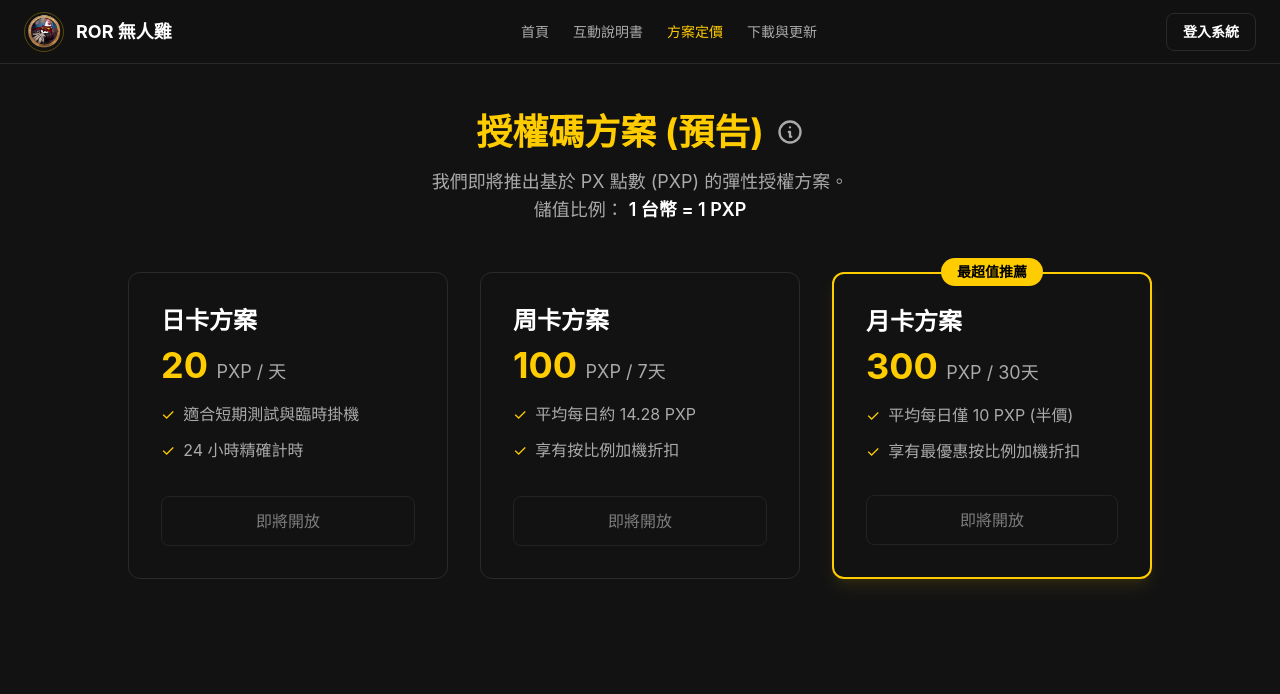
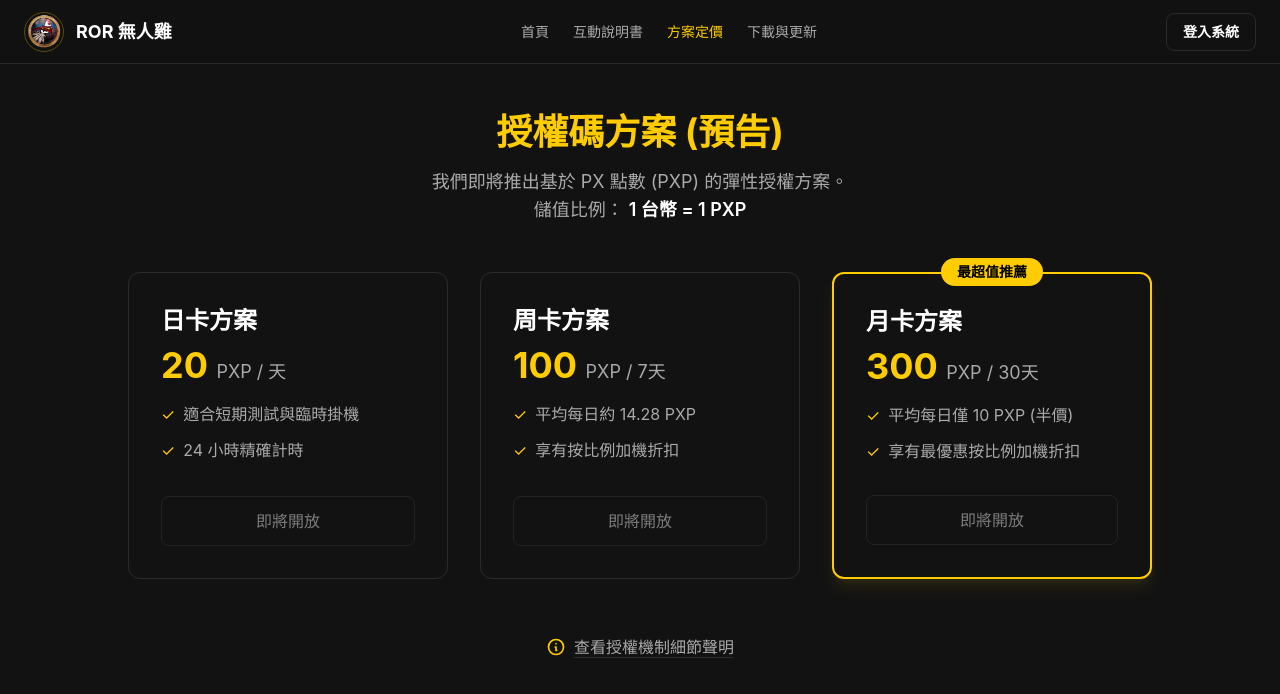
Before and after one commit to w8s3suimin/ROR_PX, a Vue app: page /pricing in a window 1280 px wide. Shown: the top 694 px of the page. Built offline with nearby package versions, Linux system fonts and the light colour scheme.

Commit message:
Move info modal trigger to a button below pricing cards

```diff
--- a/src/views/Pricing.vue
+++ b/src/views/Pricing.vue
@@ -1,13 +1,8 @@
 <template>
-  <div class="min-h-[calc(100vh-4rem)] p-4 max-w-7xl mx-auto py-12 relative">
-    <div class="text-center mb-12 flex flex-col items-center">
-      <h1 class="text-4xl font-bold text-ror-accent mb-4 flex items-center justify-center">
+  <div class="min-h-[calc(100vh-4rem)] p-4 max-w-7xl mx-auto py-12 relative flex flex-col items-center">
+    <div class="text-center mb-12">
+      <h1 class="text-4xl font-bold text-ror-accent mb-4">
         授權碼方案 (預告)
-        <button @click="showInfoModal = true" class="ml-3 text-ror-muted hover:text-ror-accent transition-colors focus:outline-none" title="查看授權機制細節聲明">
-          <svg class="w-7 h-7" fill="none" stroke="currentColor" viewBox="0 0 24 24">
-            <path stroke-linecap="round" stroke-linejoin="round" stroke-width="2" d="M13 16h-1v-4h-1m1-4h.01M21 12a9 9 0 11-18 0 9 9 0 0118 0z"></path>
-          </svg>
-        </button>
       </h1>
       <p class="text-ror-muted text-lg max-w-2xl mx-auto">
         我們即將推出基於 PX 點數 (PXP) 的彈性授權方案。<br/>
@@ -16,7 +11,7 @@
     </div>
 
     <!-- 方案卡片 -->
-    <div class="grid grid-cols-1 md:grid-cols-3 gap-8 max-w-5xl mx-auto mb-16">
+    <div class="grid grid-cols-1 md:grid-cols-3 gap-8 max-w-5xl mx-auto mb-12 w-full">
       <!-- 日卡 -->
       <div class="bg-ror-surface/50 border border-ror-border rounded-xl p-8 flex flex-col hover:border-ror-accent/50 transition-colors">
         <h3 class="text-2xl font-bold text-white mb-2">日卡方案</h3>
@@ -60,9 +55,15 @@
       </div>
     </div>
 
+    <!-- 底部聲明按鈕 -->
+    <button @click="showInfoModal = true" class="group flex items-center justify-center text-ror-muted hover:text-white transition-colors py-2 px-4 rounded-lg hover:bg-ror-surface/50">
+      <svg class="w-5 h-5 mr-2 text-ror-accent group-hover:scale-110 transition-transform" fill="none" stroke="currentColor" viewBox="0 0 24 24"><path stroke-linecap="round" stroke-linejoin="round" stroke-width="2" d="M13 16h-1v-4h-1m1-4h.01M21 12a9 9 0 11-18 0 9 9 0 0118 0z"></path></svg>
+      <span class="underline underline-offset-4 decoration-ror-border group-hover:decoration-ror-accent transition-colors">查看授權機制細節聲明</span>
+    </button>
+
     <!-- 細節聲明 Modal 懸浮框 -->
     <div v-if="showInfoModal" class="fixed inset-0 z-50 flex items-center justify-center bg-black/60 backdrop-blur-sm p-4" @click.self="showInfoModal = false">
-      <div class="bg-ror-surface border border-ror-border rounded-xl p-8 max-w-3xl w-full max-h-[90vh] overflow-y-auto shadow-2xl relative">
+      <div class="bg-ror-surface border border-ror-border rounded-xl p-8 max-w-3xl w-full max-h-[90vh] overflow-y-auto shadow-2xl relative text-left">
         <button @click="showInfoModal = false" class="absolute top-4 right-4 text-ror-muted hover:text-white transition-colors focus:outline-none">
           <svg class="w-6 h-6" fill="none" stroke="currentColor" viewBox="0 0 24 24"><path stroke-linecap="round" stroke-linejoin="round" stroke-width="2" d="M6 18L18 6M6 6l12 12"></path></svg>
         </button>
```
